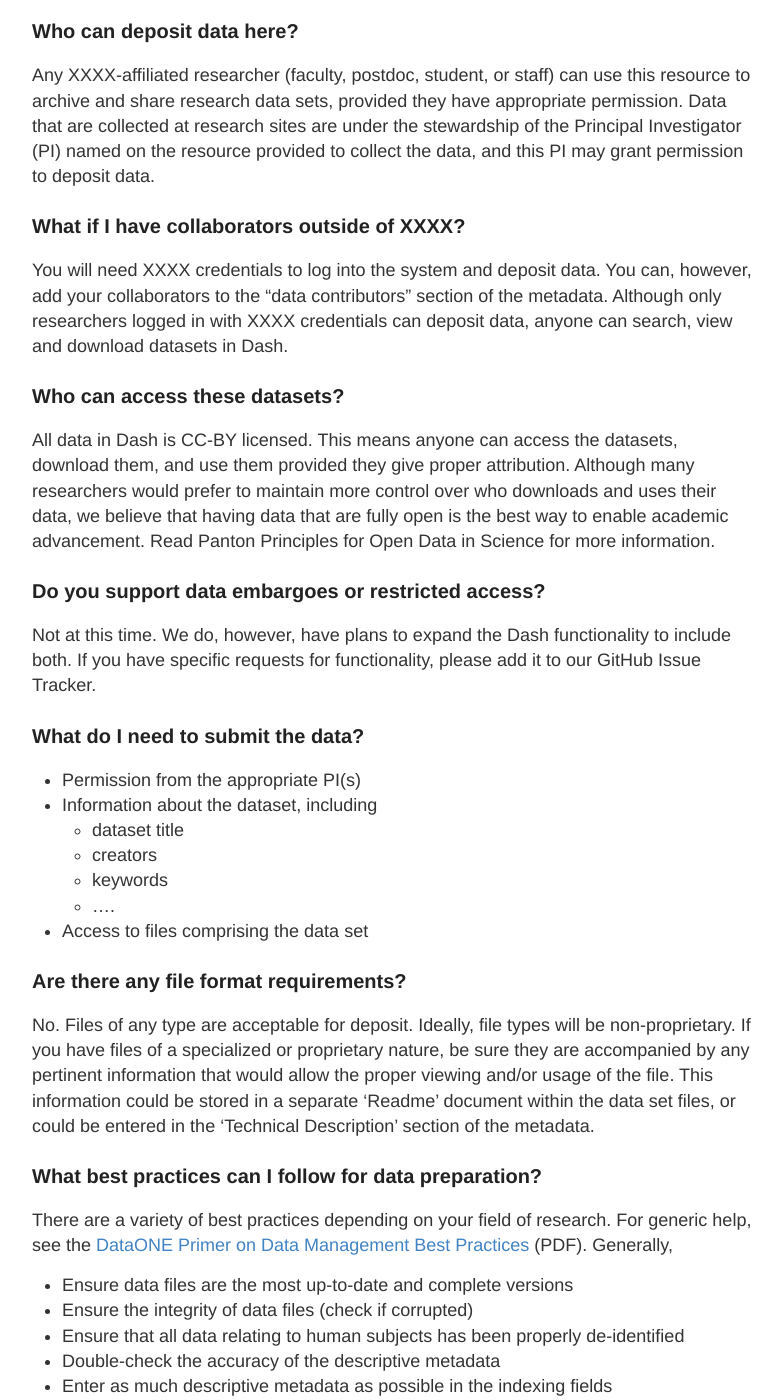
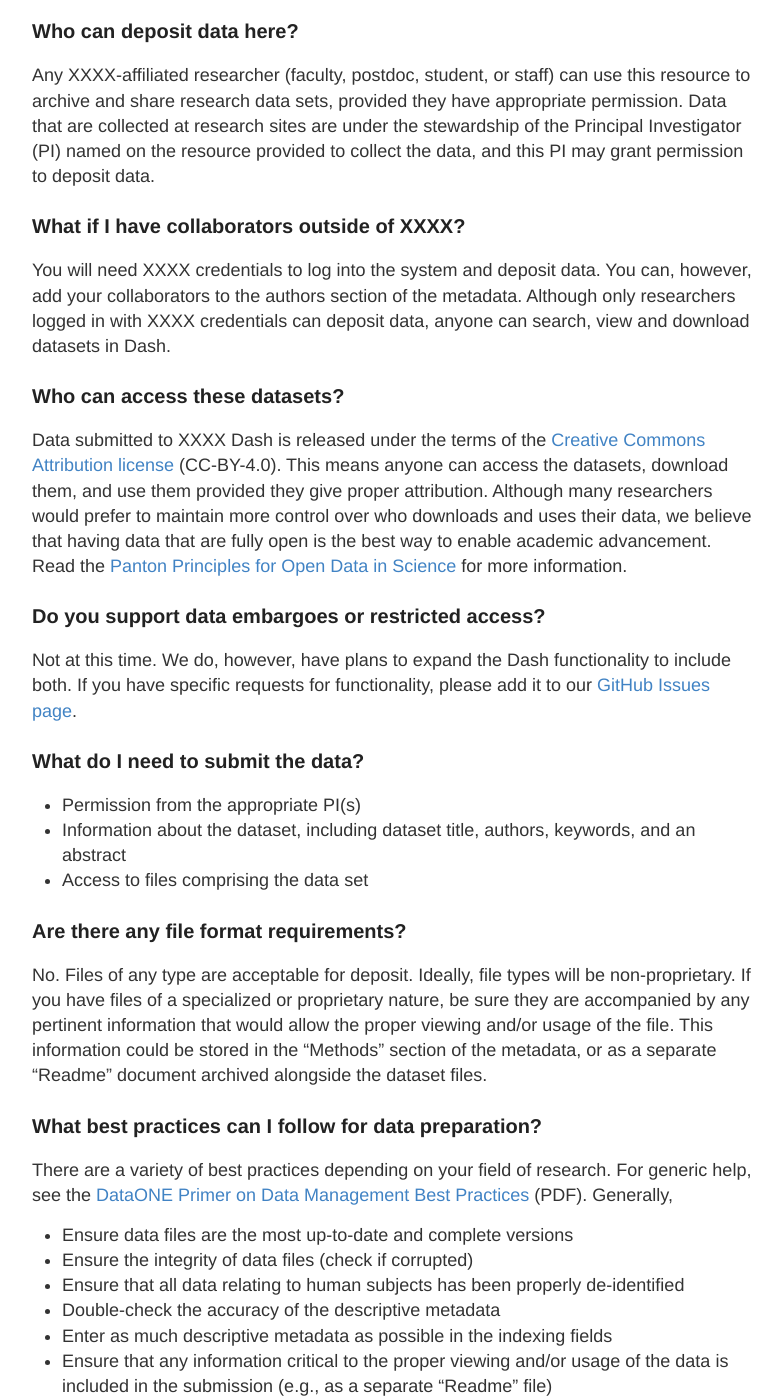
Before and after one commit to CDLUC3/dash, a Jekyll site: the page built from generic-faq.md, in a window 1280 px wide and 1400 px high, scrolled down 541 px. Shown: the whole window, without its empty margins (248-1030 px from the left). Built offline with Jekyll 4.4.1, drawn with Linux system fonts in a browser that asks for light colours; some of the changed lines change nothing that is shown; some of the changed text lies outside the part shown.

Commit message:
update FAQ

```diff
--- a/docs/FAQ.md
+++ /dev/null
@@ -1,77 +0,0 @@
-## Instructions:
-1. Please download/copy this document and edit in your favorite word processing software.
-2. Most questions can be updated/revised, and new questions may be added as you see fit.
-3. At this time we are restricting content to static text. Links are welcomed.
-4. This page can only be edited by UC3 personnel, which means you should not include transient information or links.
-5. Note that “XXXX” should be replaced by your institution name/library name.
-6. Return to [uc3@ucop.edu](mailto:uc3@ucop.edu).
-
-***
-
-### Who can deposit data here?
-
-Any XXXX-affiliated researcher (faculty, postdoc, student, or staff) can use this resource to archive and share research data sets, provided they have appropriate permission. Data that are collected at research sites are under the stewardship of the Principal Investigator (PI) named on the resource provided to collect the data, and this PI may grant permission to deposit data.
-
-### What if I have collaborators outside of XXXX?
-
-You will need XXXX credentials to log into the system and deposit data. You can, however, add your collaborators to the “data contributors” section of the metadata. Although only researchers logged in with XXXX credentials can deposit data, anyone can search, view and download datasets in Dash.
-
-### Who can access these datasets?
-
-All data in Dash is CC-BY licensed. This means anyone can access the datasets, download them, and use them provided they give proper attribution. Although many researchers would prefer to maintain more control over who downloads and uses their data, we believe that having data that are fully open is the best way to enable academic advancement. Read Panton Principles for Open Data in Science for more information.
-
-
-### Do you support data embargoes or restricted access?
-
-Not at this time. We do, however, have plans to expand the Dash functionality to include both. If you have specific requests for functionality, please add it to our GitHub Issue Tracker.
-
-### What do I need to submit the data?
-* Permission from the appropriate PI(s)
-* Information about the dataset, including
-  * dataset title
-  * creators
-  * keywords
-  * ....
-* Access to files comprising the data set
-
-### Are there any file format requirements?
-
-No. Files of any type are acceptable for deposit. Ideally, file types will be non-proprietary. If you have files of a specialized or proprietary nature, be sure they are accompanied by any pertinent information that would allow the proper viewing and/or usage of the file. This information could be stored in a separate 'Readme' document within the data set files, or could be entered in the 'Technical Description' section of the metadata.
-
-### What best practices can I follow for data preparation?
-
-There are a variety of best practices depending on your field of research. For generic help, see the [DataONE Primer on Data Management Best Practices](http://www.dataone.org/sites/all/documents/DataONE_BP_Primer_020212.pdf) (PDF). Generally,
-* Ensure data files are the most up-to-date and complete versions
-* Ensure the integrity of data files (check if corrupted)
-* Ensure that all data relating to human subjects has been properly de-identified
-* Double-check the accuracy of the descriptive metadata
-* Enter as much descriptive metadata as possible in the indexing fields
-* Ensure that any information critical to the proper viewing and/or usage of the data is included in the submission (either as a separate 'Readme' file or within the 'Technical Description' metadata field)
-
-### For how long will the data be available?
-
-Once you have deposited data, it is permanently archived and available through the [California Digital Library](http://cdlib.org)’s [Merritt Repository](http://merritt.cdlib.org). See our Policies [URL needed] page for more information.
-
-### Can I update my data?
-
-Yes, you can add new versions of your data.
-
-### How will someone find my data?
-
-Metadata will be indexed by the [Thomson-Reuters Data Citation Index](http://wokinfo.com/products_tools/multidisciplinary/dci/about/) and [Scopus](http://www.elsevier.com/online-tools/scopus).
-
-### Do the data have to be associated with a publication?
-
-No. Dash accepts all quality data, regardless of whether it’s been used to publish a paper.
-
-### Do I need to log into Dash to get data?
-
-Persons requesting data are not required to sign-in in order to do so. Data sets will be made available immediately following acceptance of the Data Use Agreement terms (requiring entry of name and a valid email address).
-
-### Do I have to pay for data?
-
-No,  these data are made publicly available free of charge.
-
-### What if I have questions about the data?
-
-Please contact us at [your XXXX email here] with any questions about the data. Your message will be directed to an appropriate source to answer any questions about the data.
--- a/generic-faq.md
+++ b/generic-faq.md
@@ -5,14 +5,16 @@ permalink: /generic-faq/
 ---
 
 ## Instructions:
-* Download ([markdown](https://github.com/CDLUC3/dash/blob/gh-pages/docs/FAQ.md) or [Word](https://github.com/CDLUC3/dash/blob/gh-pages/docs/FAQ.docx?raw=true) version) this document and edit in your favorite word processing software.
-* Most questions can be updated/revised, and new questions may be added as you see fit.
-* At this time we are restricting content to static text. Links are welcomed.
-* This page can only be edited by UC3 personnel, which means you should not include transient information or links.
-* Note that “XXXX” should be replaced by your institution name/library name.
+* Download ([markdown](https://raw.githubusercontent.com/CDLUC3/dash/gh-pages/generic-faq.md) or [Word](https://github.com/CDLUC3/dash/blob/gh-pages/docs/FAQ.docx?raw=true) version) this document.
+* Update/edit in your favorite word processing software.
+   * Most questions can be updated/revised, and new questions may be added as you see fit.
+   * At this time we are restricting content to static text. Links are welcomed.
+   * In the future, this page can only be edited by UC3 personnel, which means you should not include transient information or links.
+   * Note that “XXXX” should be replaced by your institution name/library name.
 * Return to [uc3@ucop.edu](mailto:uc3@ucop.edu).
 
 ***
+
 
 ### Who can deposit data here?
 
@@ -20,29 +22,25 @@ Any XXXX-affiliated researcher (faculty, postdoc, student, or staff) can use thi
 
 ### What if I have collaborators outside of XXXX?
 
-You will need XXXX credentials to log into the system and deposit data. You can, however, add your collaborators to the “data contributors” section of the metadata. Although only researchers logged in with XXXX credentials can deposit data, anyone can search, view and download datasets in Dash.
+You will need XXXX credentials to log into the system and deposit data. You can, however, add your collaborators to the authors section of the metadata. Although only researchers logged in with XXXX credentials can deposit data, anyone can search, view and download datasets in Dash.
 
 ### Who can access these datasets?
 
-All data in Dash is CC-BY licensed. This means anyone can access the datasets, download them, and use them provided they give proper attribution. Although many researchers would prefer to maintain more control over who downloads and uses their data, we believe that having data that are fully open is the best way to enable academic advancement. Read Panton Principles for Open Data in Science for more information.
+Data submitted to XXXX Dash is released under the terms of the [Creative Commons Attribution license](http://creativecommons.org/licenses/by/4.0/) (CC-BY-4.0). This means anyone can access the datasets, download them, and use them provided they give proper attribution. Although many researchers would prefer to maintain more control over who downloads and uses their data, we believe that having data that are fully open is the best way to enable academic advancement. Read the [Panton Principles for Open Data in Science](http://pantonprinciples.org/) for more information.
 
 
 ### Do you support data embargoes or restricted access?
 
-Not at this time. We do, however, have plans to expand the Dash functionality to include both. If you have specific requests for functionality, please add it to our GitHub Issue Tracker.
+Not at this time. We do, however, have plans to expand the Dash functionality to include both. If you have specific requests for functionality, please add it to our [GitHub Issues page](http://github.com/cdluc3/dash/issues).
 
 ### What do I need to submit the data?
 * Permission from the appropriate PI(s)
-* Information about the dataset, including
-  * dataset title
-  * creators
-  * keywords
-  * ....
+* Information about the dataset, including dataset title, authors, keywords, and an abstract
 * Access to files comprising the data set
 
 ### Are there any file format requirements?
 
-No. Files of any type are acceptable for deposit. Ideally, file types will be non-proprietary. If you have files of a specialized or proprietary nature, be sure they are accompanied by any pertinent information that would allow the proper viewing and/or usage of the file. This information could be stored in a separate 'Readme' document within the data set files, or could be entered in the 'Technical Description' section of the metadata.
+No. Files of any type are acceptable for deposit. Ideally, file types will be non-proprietary. If you have files of a specialized or proprietary nature, be sure they are accompanied by any pertinent information that would allow the proper viewing and/or usage of the file. This information could be stored in the "Methods" section of the metadata, or as a separate "Readme" document archived alongside the dataset files.
 
 ### What best practices can I follow for data preparation?
 
@@ -52,11 +50,11 @@ There are a variety of best practices depending on your field of research. For g
 * Ensure that all data relating to human subjects has been properly de-identified
 * Double-check the accuracy of the descriptive metadata
 * Enter as much descriptive metadata as possible in the indexing fields
-* Ensure that any information critical to the proper viewing and/or usage of the data is included in the submission (either as a separate 'Readme' file or within the 'Technical Description' metadata field)
+* Ensure that any information critical to the proper viewing and/or usage of the data is included in the submission (e.g., as a separate "Readme" file)
 
 ### For how long will the data be available?
 
-Once you have deposited data, it is permanently archived and available through the [California Digital Library](http://cdlib.org)’s [Merritt Repository](http://merritt.cdlib.org). See our Policies [URL needed] page for more information.
+Once you have deposited data, it is permanently archived and available through the [California Digital Library](http://cdlib.org)’s [Merritt Repository](http://merritt.cdlib.org). See our [Policies](https://dash.ucop.edu/xtf/search?smode=policiesPage) page for more information.
 
 ### Can I update my data?
 
@@ -64,7 +62,7 @@ Yes, you can add new versions of your data.
 
 ### How will someone find my data?
 
-Metadata will be indexed by the [Thomson-Reuters Data Citation Index](http://wokinfo.com/products_tools/multidisciplinary/dci/about/) and [Scopus](http://www.elsevier.com/online-tools/scopus).
+Metadata will be indexed by the [Thomson-Reuters Data Citation Index](http://wokinfo.com/products_tools/multidisciplinary/dci/about/) and [Scopus](http://www.elsevier.com/online-tools/scopus).  All datasets in Dash are given a unique Digital Object Identifier or DOI. Entering the DOI URL in any browser will take the user to the dataset’s landing page in Dash. Dash also provides a faceted search and browse capability for direct discovery.
 
 ### Do the data have to be associated with a publication?
 
@@ -72,7 +70,7 @@ No. Dash accepts all quality data, regardless of whether it’s been used to pub
 
 ### Do I need to log into Dash to get data?
 
-Persons requesting data are not required to sign-in in order to do so. Data sets will be made available immediately following acceptance of the Data Use Agreement terms (requiring entry of name and a valid email address).
+Persons requesting data are not required to sign-in in order to do so.
 
 ### Do I have to pay for data?
 
```
Also changed, not shown: 1 other file.
